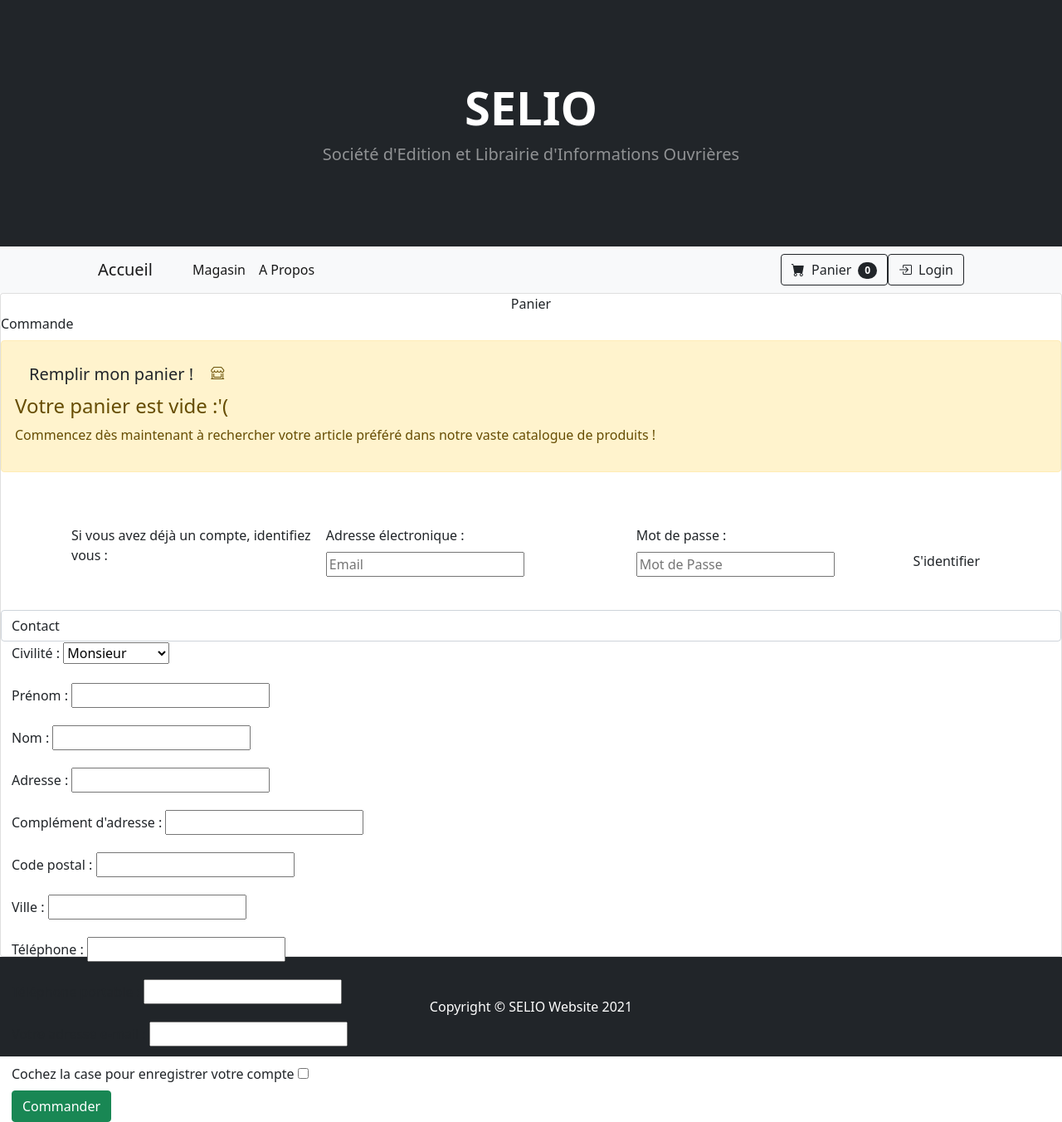
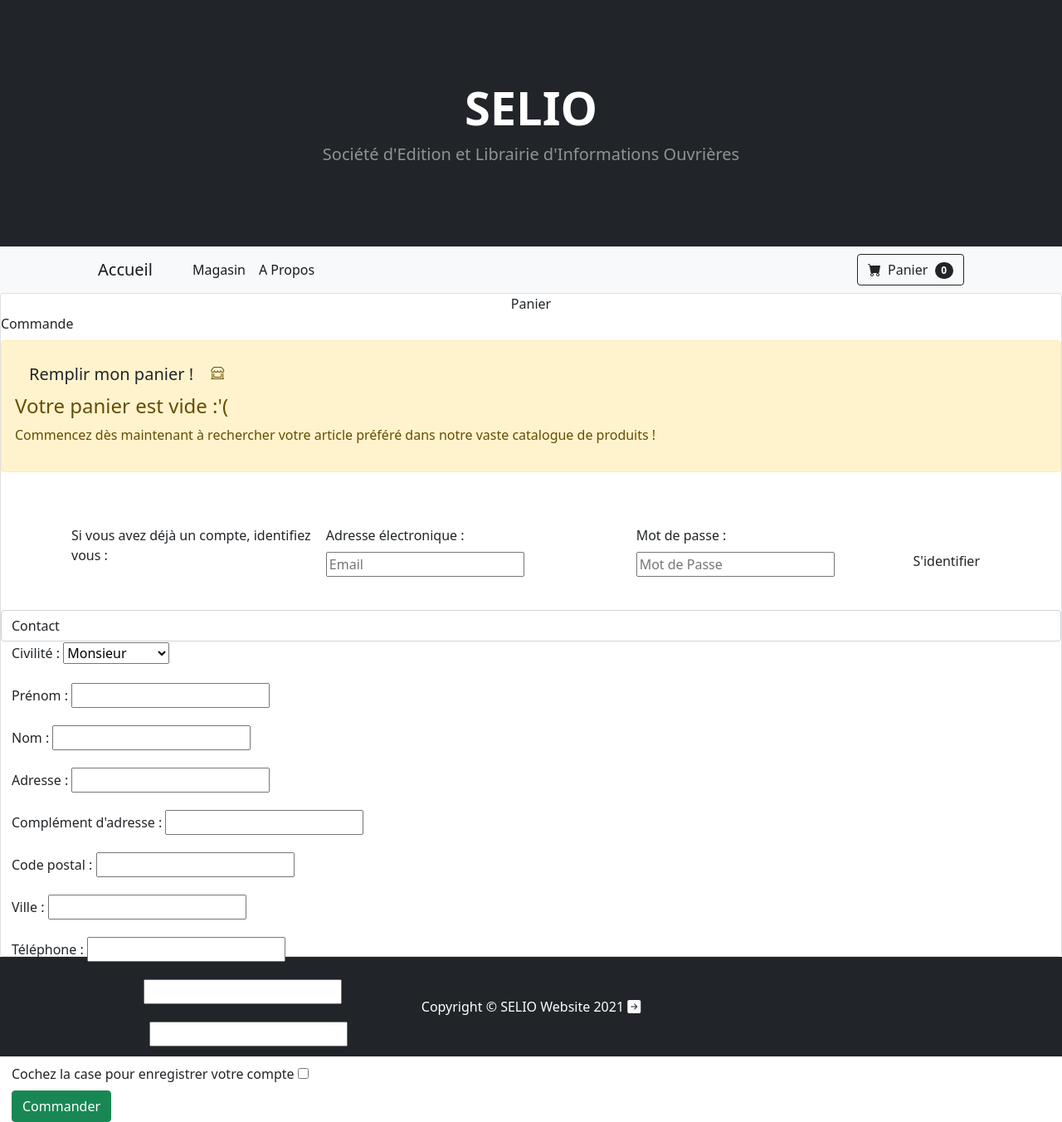
Before and after one commit to jcouignoux/selio_project, a Django app: page /store/basket in a window 1280 px wide. Shown: the whole page at 83% size. Run offline with Django 3.2, Linux system fonts and the light colour scheme; some libraries are stand-ins or nearby versions.

Commit message:
modify login

```diff
--- a/store/templates/store/base.html
+++ b/store/templates/store/base.html
@@ -49,18 +49,12 @@
                         {% endif %}
                     </ul>
                     <div class="d-flex">
-                        {% if user.is_authenticated %}
+                        {% if user.is_staff %}
                             <a  href="{% url 'store:booking' %}">
                                 <button class="btn btn-outline-dark" type="submit">
                                     <i class="bi-cart-fill me-1"></i>
                                     Commandes
                                     <span class="badge bg-dark text-white ms-1 rounded-pill">{{ bookings_list.all|length }}</span>
-                                </button>
-                            </a>
-                            <a  href="{% url 'store:logout' %}">
-                                <button class="btn btn-outline-dark" type="submit">
-                                    Hi {{ user.username }}!
-                                    <i class="bi bi-box-arrow-right me-1"></i>
                                 </button>
                             </a>
                         {% else %}
@@ -71,12 +65,14 @@
                                     <span class="badge bg-dark text-white ms-1 rounded-pill">{{ basket|length }}</span>
                                 </button>
                             </a>
-                            <a href="{% url 'store:login' %}">
-                                <button class="btn btn-outline-dark" type="submit">
-                                    <i class="bi bi-box-arrow-in-right me-1"></i>
-                                    Login
-                                </button>
-                            </a>
+                        {% endif %}
+                        {% if user.is_authenticated %}
+                        <a  href="{% url 'store:logout' %}">
+                            <button class="btn btn-outline-dark" type="submit">
+                                Hi {{ user.username }}!
+                                <i class="bi bi-box-arrow-right me-1"></i>
+                            </button>
+                        </a>
                         {% endif %}
                     </div>
                 </div>
@@ -85,7 +81,11 @@
         {% block content %}{% endblock %}
         <!-- Footer-->
         <footer class="py-5 bg-dark">
-            <div class="container"><p class="m-0 text-center text-white">Copyright &copy; SELIO Website 2021</p></div>
+            <div class="container">
+                <p class="m-0 text-center text-white">Copyright &copy; SELIO Website 2021
+                <a class="bi bi-arrow-right-square-fill bg-transparent btn-outline-light" href="{% url 'store:login' %}"></a></p>
+            </div>
+
         </footer>
         <!-- Bootstrap core JS-->
         <script src="https://cdn.jsdelivr.net/npm/bootstrap@5.0.2/dist/js/bootstrap.bundle.min.js"></script>
```
